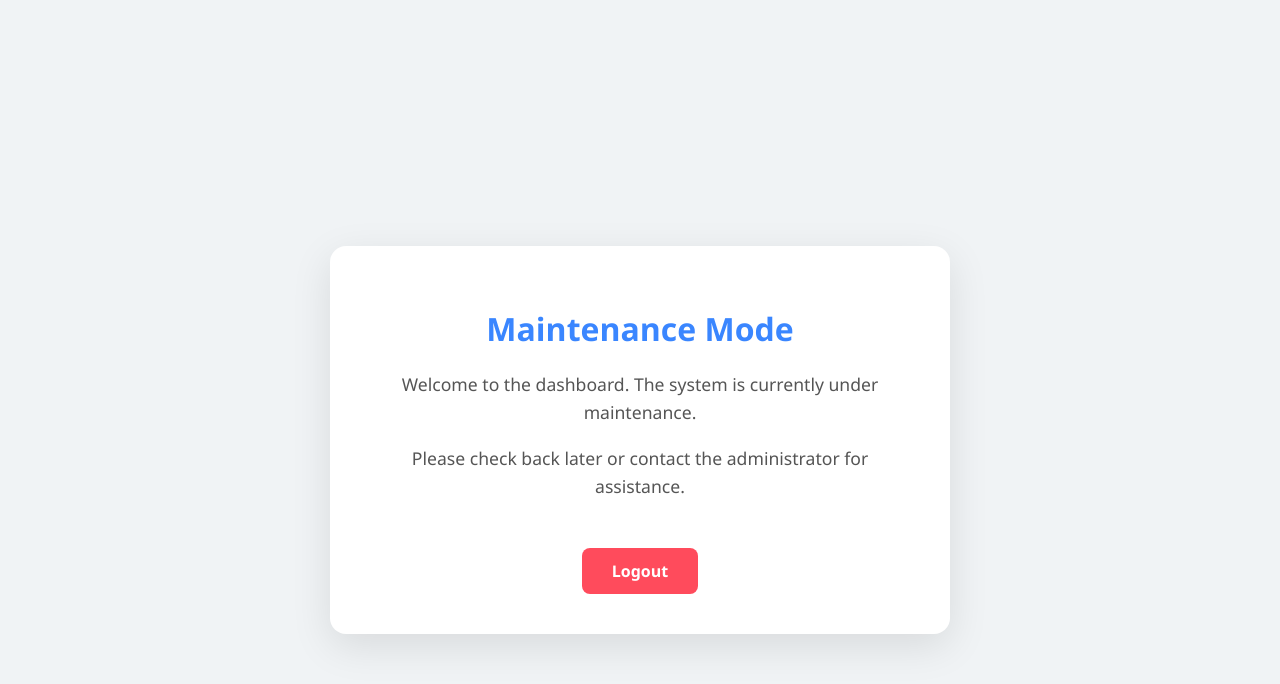
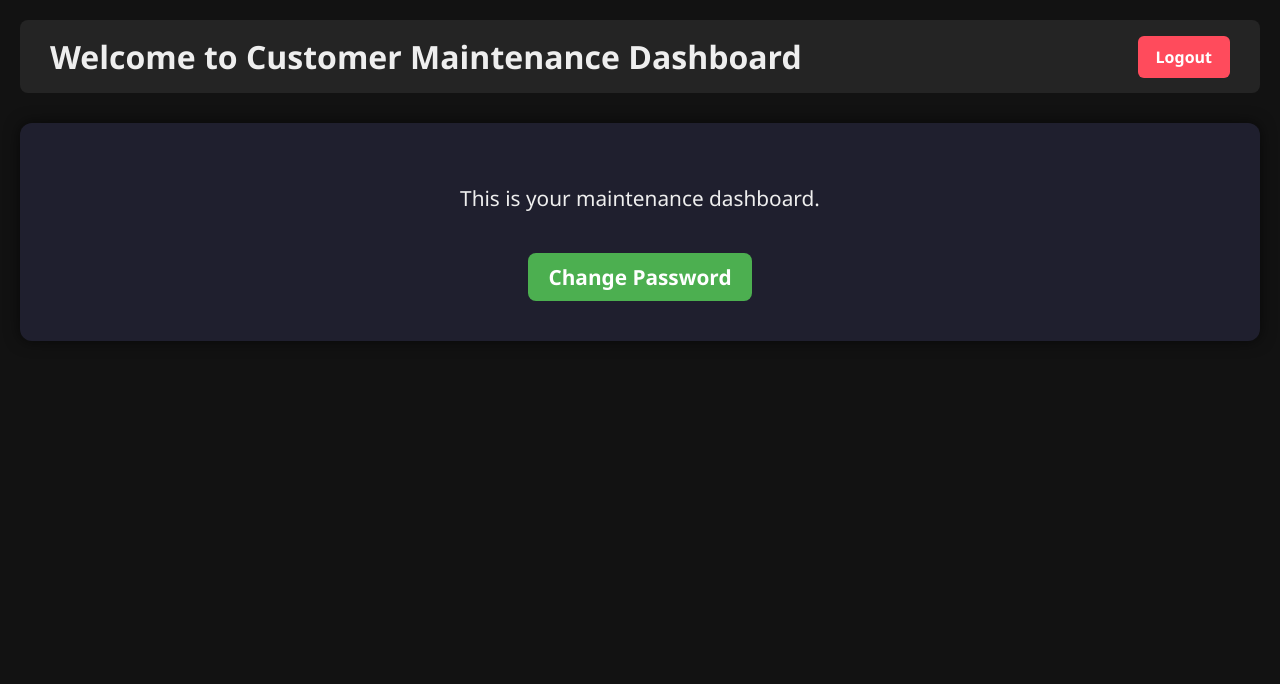
Before and after one commit to iqfadi0/IPS-DOMINO, a plain HTML site: page templates/dashboard.html in a window 1280 px wide. Drawn offline with Linux system fonts and the light colour scheme.

Commit message:
Update dashboard.html

```diff
--- a/templates/dashboard.html
+++ b/templates/dashboard.html
@@ -6,41 +6,30 @@
   <title>Dashboard - Maintenance</title>
   <style>
     body {
-      background: #f0f3f5;
-      color: #333;
+      background: #121212;
+      color: #eee;
       font-family: 'Segoe UI', Tahoma, Geneva, Verdana, sans-serif;
       margin: 0;
-      padding: 40px 20px;
+      padding: 20px;
+    }
+    header {
       display: flex;
-      justify-content: center;
+      justify-content: space-between;
       align-items: center;
-      height: 100vh;
+      background: #242424;
+      padding: 15px 30px;
+      border-radius: 8px;
+      margin-bottom: 30px;
     }
-    .dashboard-box {
-      background: #ffffff;
-      border-radius: 16px;
-      padding: 40px 60px;
-      box-shadow: 0 12px 40px rgba(0,0,0,0.1);
-      max-width: 500px;
-      text-align: center;
-    }
-    h1 {
-      margin-bottom: 20px;
+    header h1 {
+      margin: 0;
       font-weight: 700;
-      color: #3a86ff;
-    }
-    p {
-      font-size: 1.1em;
-      color: #555;
-      line-height: 1.6;
     }
     a.logout-btn {
-      display: inline-block;
-      margin-top: 30px;
-      padding: 12px 30px;
       background: #ff4b5c;
       color: white;
-      border-radius: 8px;
+      padding: 10px 18px;
+      border-radius: 6px;
       text-decoration: none;
       font-weight: 600;
       transition: background 0.3s ease;
@@ -48,14 +37,38 @@
     a.logout-btn:hover {
       background: #e03e4a;
     }
+    main {
+      text-align: center;
+      font-size: 1.3em;
+      padding: 40px;
+      background: #1f1f2e;
+      border-radius: 12px;
+      box-shadow: 0 0 15px #0009;
+    }
+    a.change-pass {
+      display: inline-block;
+      margin-top: 20px;
+      padding: 10px 20px;
+      background: #4caf50;
+      color: white;
+      border-radius: 8px;
+      text-decoration: none;
+      font-weight: 600;
+      transition: background 0.3s ease;
+    }
+    a.change-pass:hover {
+      background: #45a049;
+    }
   </style>
 </head>
 <body>
-  <div class="dashboard-box">
-    <h1>Maintenance Mode</h1>
-    <p>Welcome to the dashboard. The system is currently under maintenance.</p>
-    <p>Please check back later or contact the administrator for assistance.</p>
-    <a href="/" class="logout-btn">Logout</a>
-  </div>
+  <header>
+    <h1>Welcome to Customer Maintenance Dashboard</h1>
+    <a href="/logout" class="logout-btn">Logout</a>
+  </header>
+  <main>
+    <p>This is your maintenance dashboard.</p>
+    <a href="/change-password" class="change-pass">Change Password</a>
+  </main>
 </body>
 </html>
```
